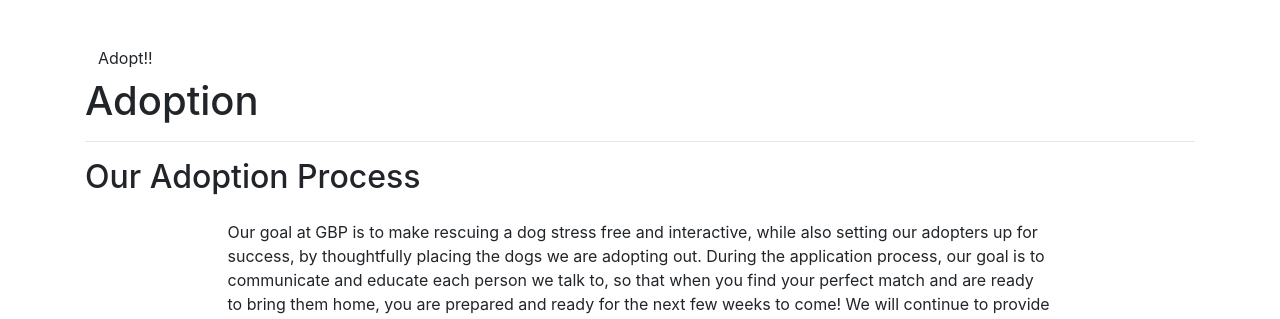
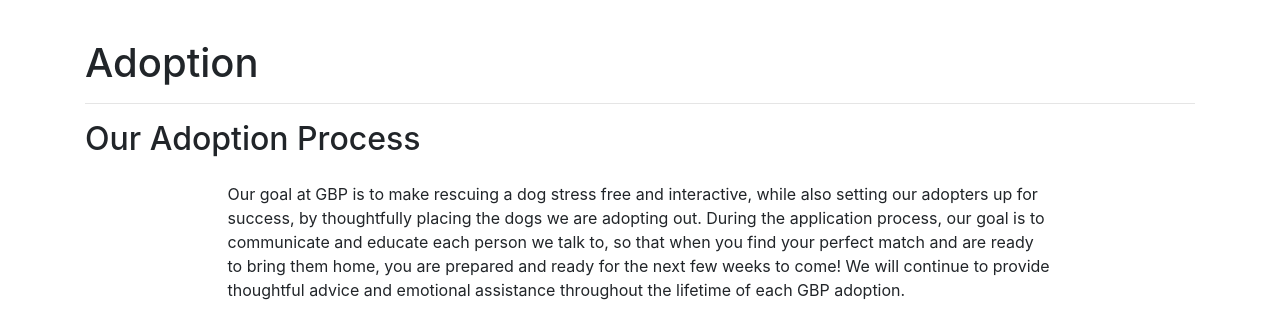
Before and after one commit to gngantt/GalsBestPalTheme, a WordPress theme: template page-templates/adoption.php in a window 1280 px wide. Shown: the part 65-384 px from the top of the page. Run offline with PHP 8.4 and a stand-in for WordPress, Linux system fonts and the light colour scheme; the site name, menu and one post (Sample post) are stand-ins, and other content is empty; some libraries are stand-ins or nearby versions.

Commit message:
#84 remove adopt text and link

```diff
--- a/page-templates/adoption.php
+++ b/page-templates/adoption.php
@@ -16,8 +16,6 @@ $container = get_theme_mod( 'understrap_container_type' );
 ?>
 
 <div class="container my-5">
-    <a role="button" class="sg-popup-id-45 btn" href="www.google.com">Adopt!!</a>
-
     <h1>Adoption</h1>
     <hr/>
     <h2>Our Adoption Process</h2>
```
